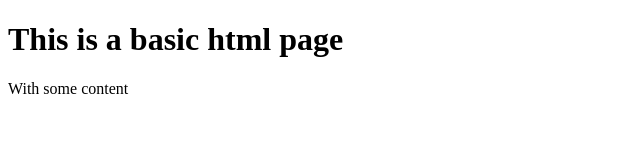
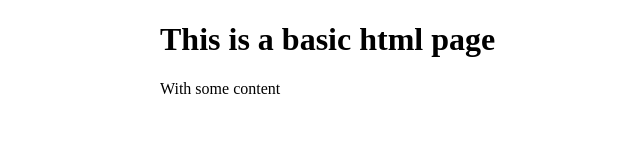
Before and after one commit to tomkr/htmlbase, a plain HTML site: page index.html in a window 1280 px wide. Shown: the whole page, without its empty margins (0-640 px from the left). Drawn offline with Linux system fonts and the light colour scheme.

Commit message:
Add some css.

```diff
--- a/index.html
+++ b/index.html
@@ -1,6 +1,7 @@
 <!DOCTYPE html>
 <html>
   <head>
+    <link href="style.css" rel="stylesheet">
     <title>Basic html page</title>
   </head>
   <body>
--- /dev/null
+++ b/style.css
@@ -0,0 +1,4 @@
+body {
+        width: 960px;
+        margin: auto;
+}
```
